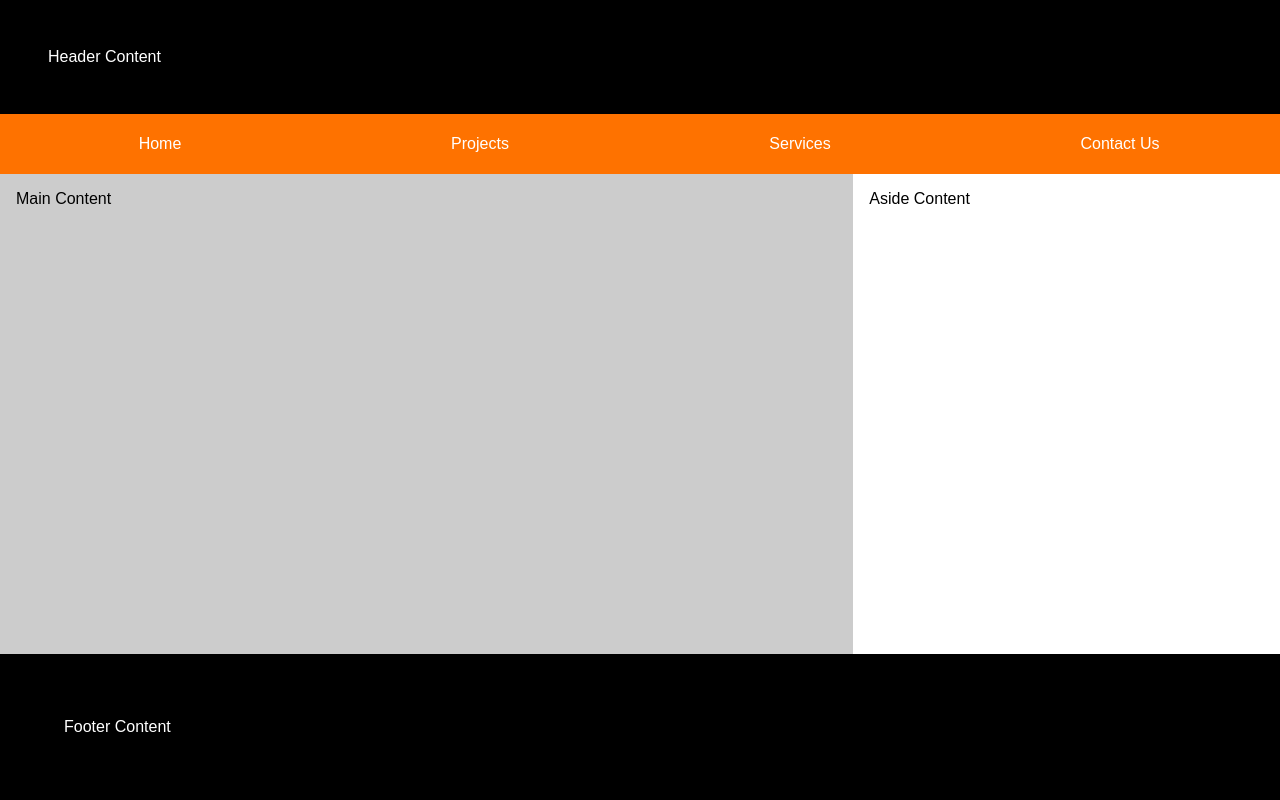
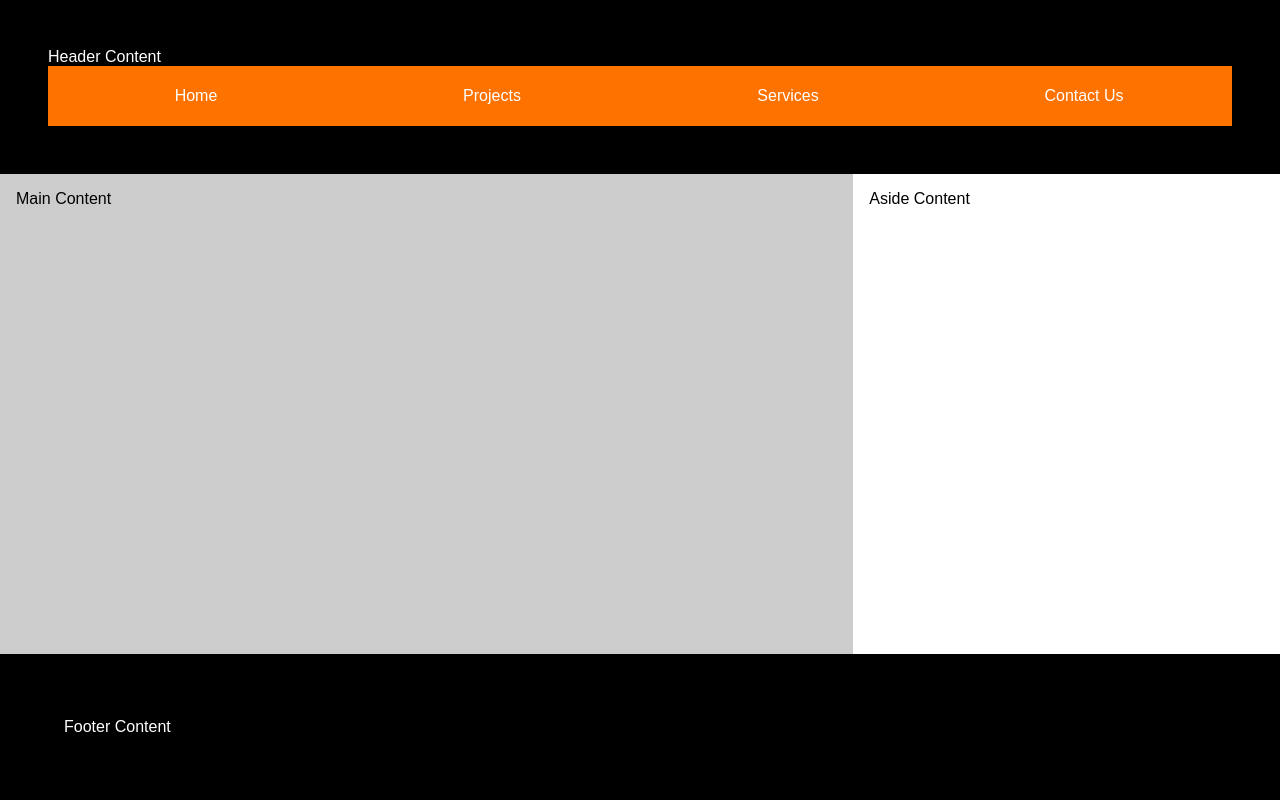
Before and after one commit to joakinleiva/wdd131, a plain HTML site: page week01/basic-layout.html in a window 1280 px wide. Drawn offline with Linux system fonts and the light colour scheme.

Commit message:
changes after audit

```diff
--- a/week01/basic-layout.html
+++ b/week01/basic-layout.html
@@ -3,13 +3,12 @@
 <head>
     <meta charset="UTF-8">
     <meta name="viewport" content="width=device-width, initial-scale=1.0">
-    <link rel="stylesheet" href="./styles/layout.css">
-    <title>Joaquin Leiva - WDD131</title>
+    <link rel="stylesheet" href="styles/layout.css">
+    <title>Joaquin Leiva WDD131</title>
 </head>
 <body>
     <header>
         Header Content
-    </header>
         <nav>
             <ul class="navigation">
                 <li><a href="#" title="Home">Home</a></li>
@@ -18,6 +17,8 @@
                 <li><a href="#" title="Contact Us">Contact Us</a></li>
             </ul>
         </nav>
+    </header>
+    <!--  -->
     <main>
         Main Content
     </main>
```
Lines whose indentation alone changed are shown as unchanged.
